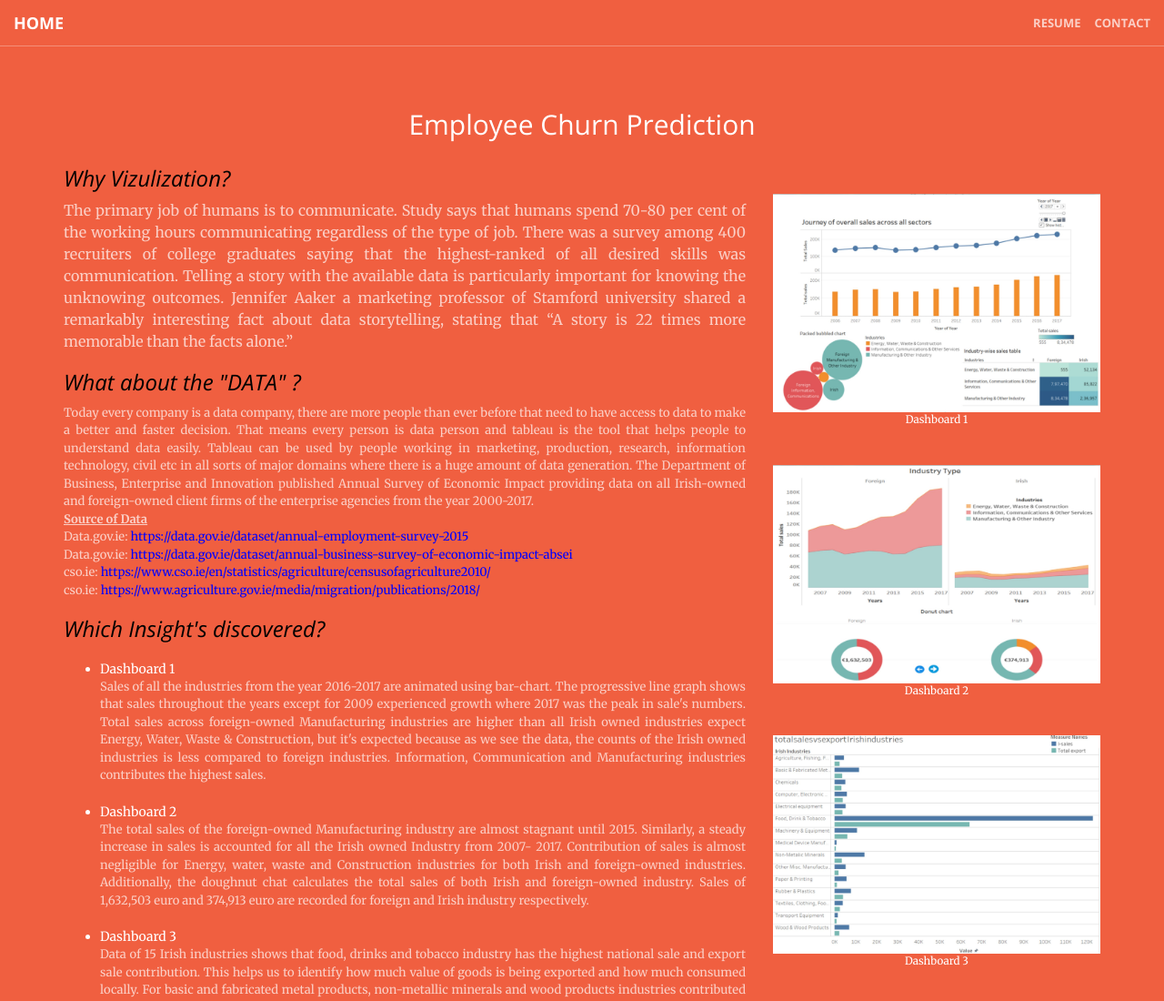
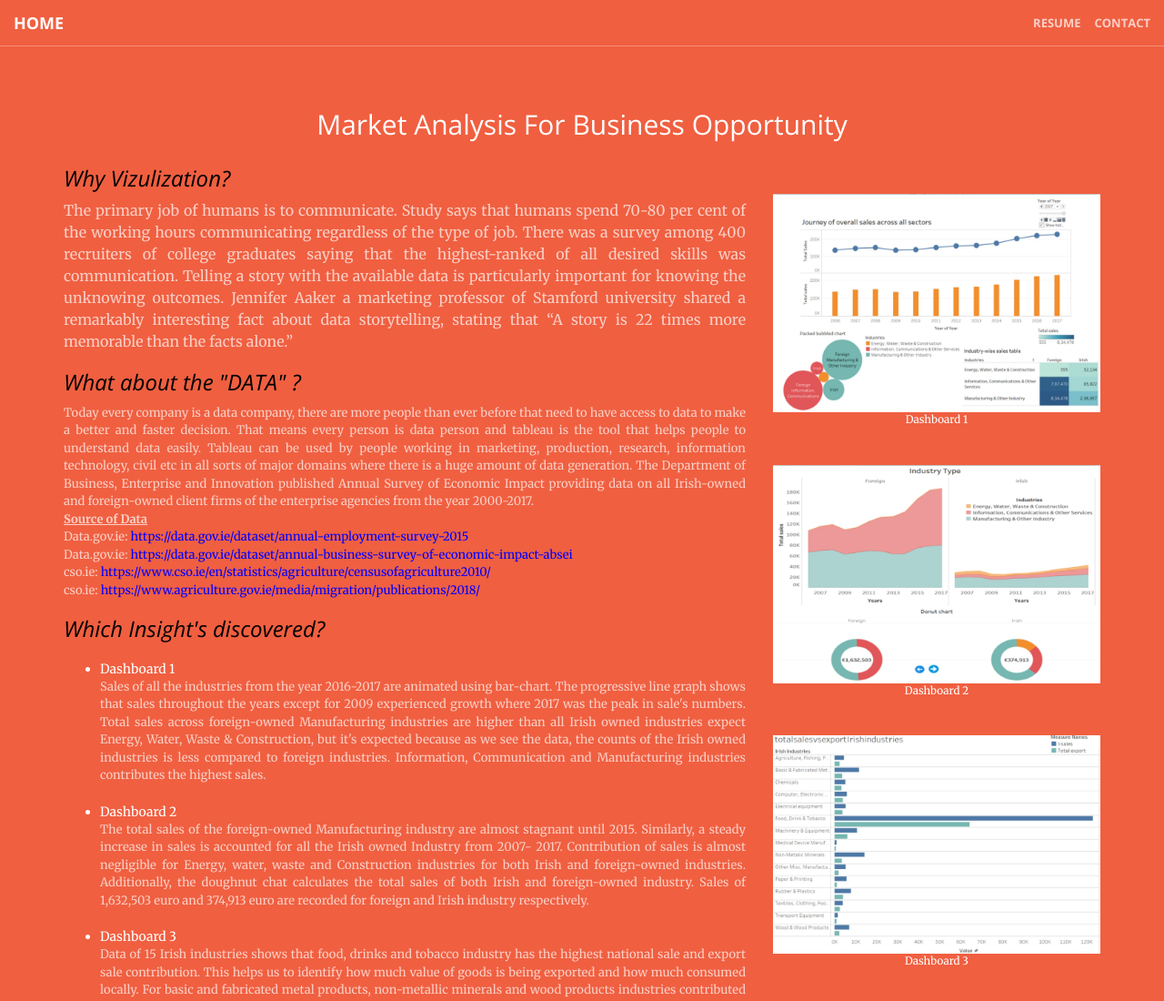
Before and after one commit to tirth-pipalia/tirth-pipalia.github.io, a plain HTML site: page market_ana.html in a window 1280 px wide. Shown: the top 1100 px of the page at 91% size. Drawn offline with nearby package versions, Linux system fonts and the light colour scheme.

Commit message:
Update market_ana.html

```diff
--- a/market_ana.html
+++ b/market_ana.html
@@ -65,7 +65,7 @@
 
     <section class="bg-primary" id="about">
         <head>
-            <h2 class="text-center">Employee Churn Prediction</h2>
+            <h2 class="text-center">Market Analysis For Business Opportunity</h2>
 </head>
         <div class="container">
             <div class="row">
```
